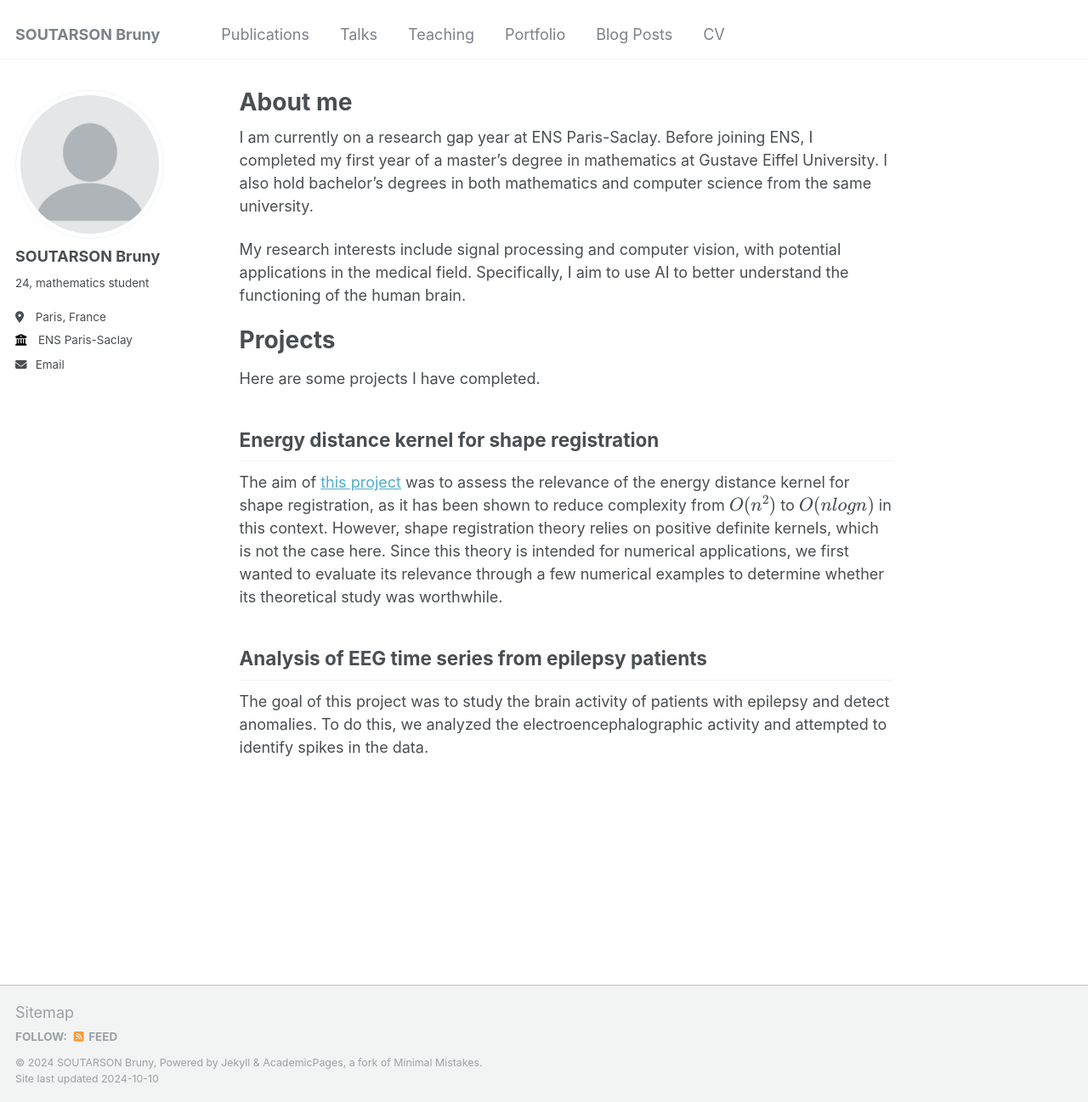
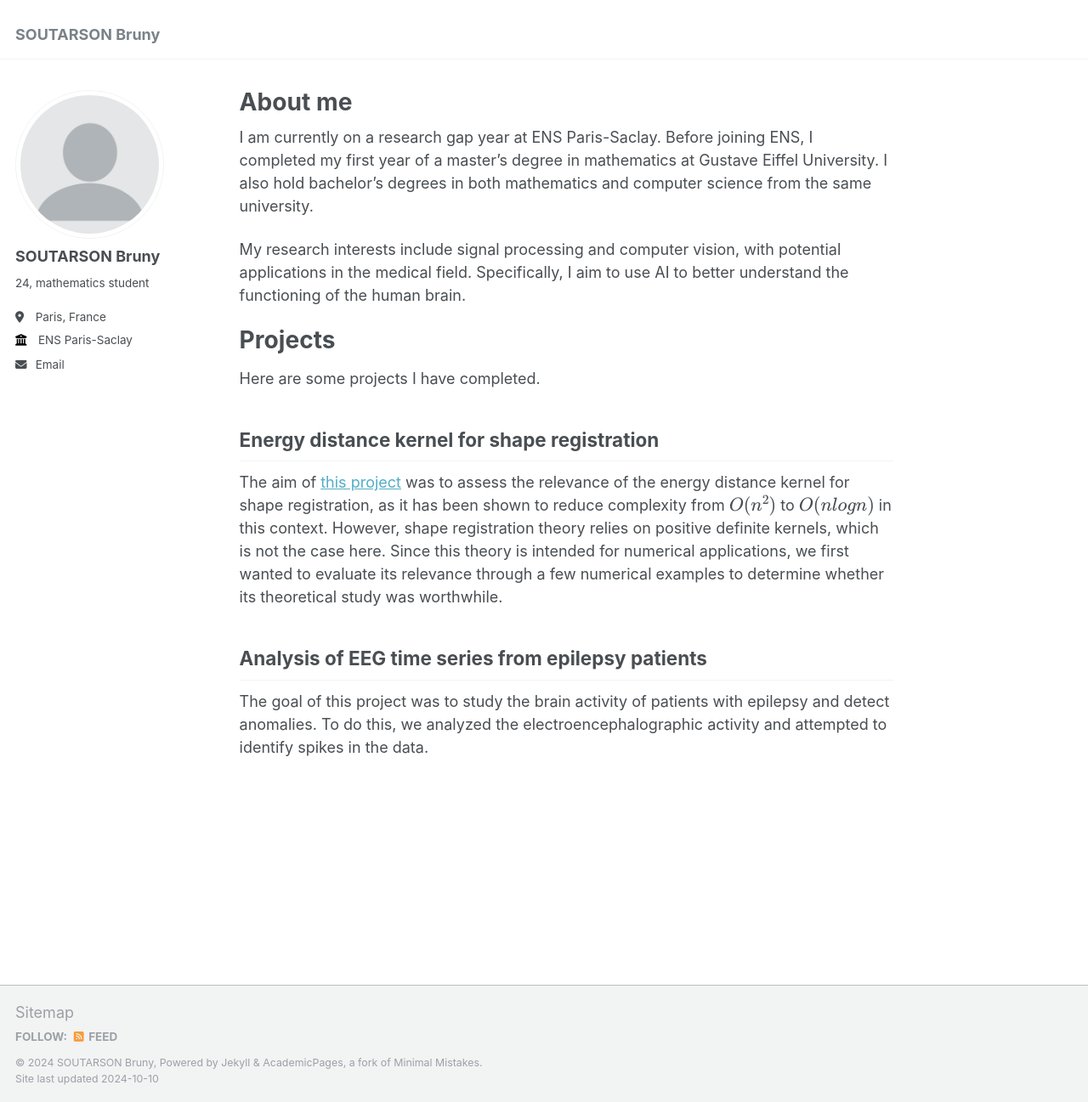
Before and after one commit to brutheg/brutheg.github.io, a Jekyll site: the page built from _pages/about.md, in a window 1280 px wide and 1297 px high. Shown: the whole window at 85% size. Built offline with Jekyll 4.4.1, drawn with Linux system fonts in a browser that asks for light colours.

Commit message:
Update navigation.yml

```diff
--- a/_data/navigation.yml
+++ b/_data/navigation.yml
@@ -5,20 +5,3 @@
 # prevent it from being included in the site.
 
 main:
-  - title: "Publications"
-    url: /publications/
-
-  - title: "Talks"
-    url: /talks/
-
-  - title: "Teaching"
-    url: /teaching/
-
-  - title: "Portfolio"
-    url: /portfolio/
-
-  - title: "Blog Posts"
-    url: /year-archive/
-
-  - title: "CV"
-    url: /cv/
```
